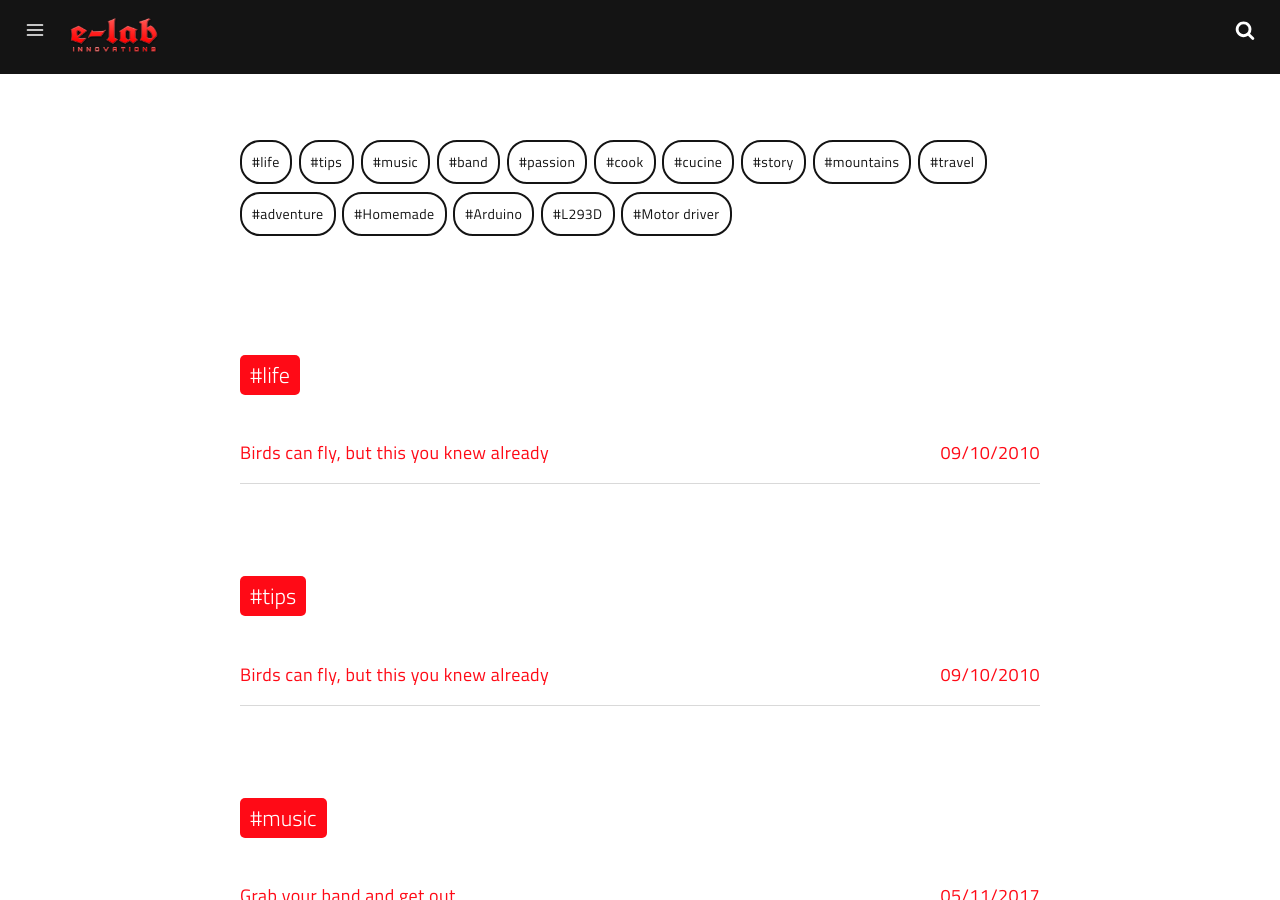
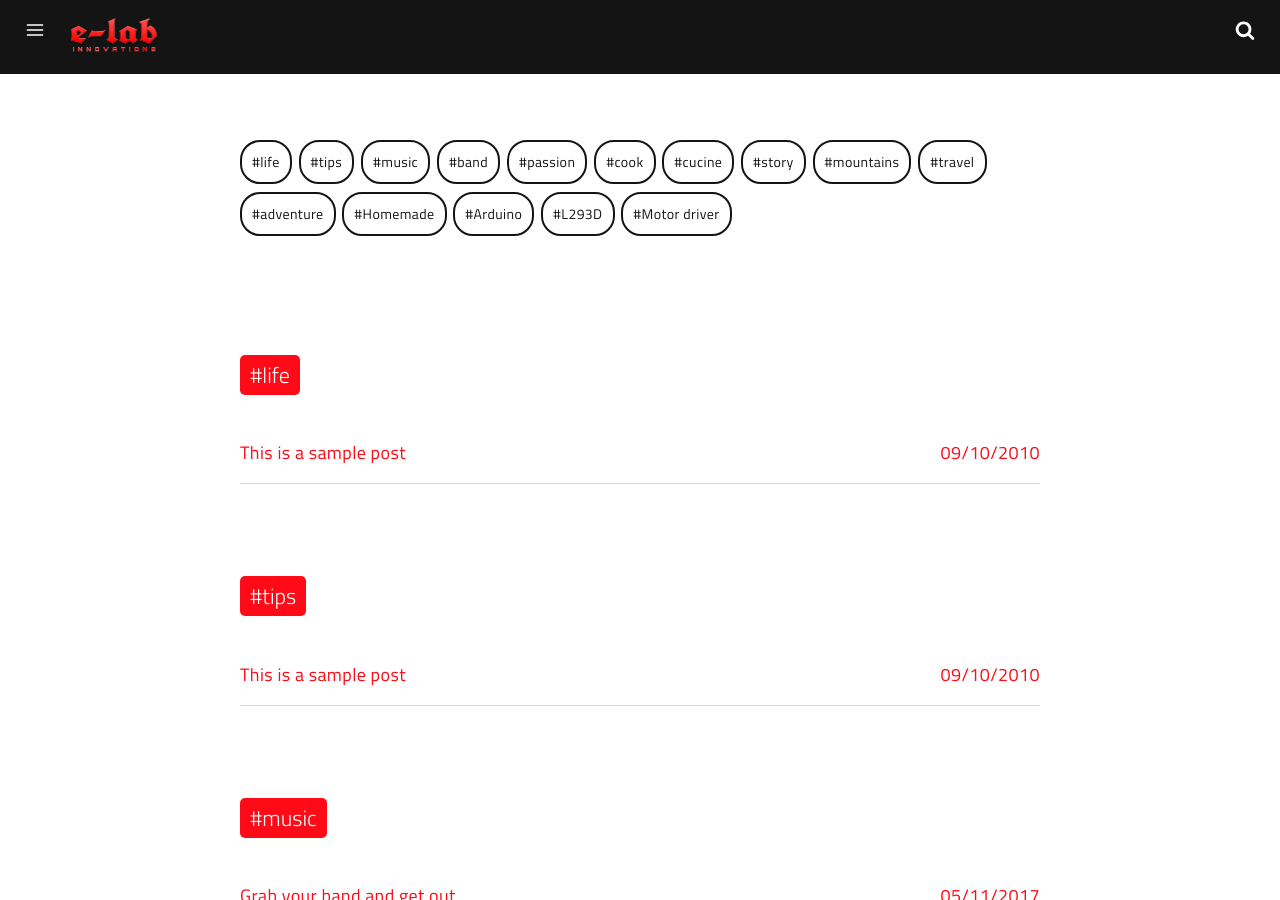
Before and after one commit to e-labInnovations/e-labInnovations.github.io, a Jekyll site: the page built from tags.html, in a window 1280 px wide and 900 px high. Built offline with Jekyll 4.4.1, drawn with Linux system fonts in a browser that asks for light colours; a script that is not in the unit is left out.

Commit message:
Update 2019-09-09-birds-can-fly-but-this-you-knew-already.md
Title changed

```diff
--- a/_posts/2019-09-09-birds-can-fly-but-this-you-knew-already.md
+++ b/_posts/2019-09-09-birds-can-fly-but-this-you-knew-already.md
@@ -1,7 +1,7 @@
 ---
 date: 2010-09-10 12:26:40
 layout: post
-title: Birds can fly, but this you knew already
+title: This is a sample post
 subtitle: Lorem ipsum dolor sit amet, consectetur adipisicing elit.
 description: Lorem ipsum dolor sit amet, consectetur adipisicing elit, sed do eiusmod tempor incididunt ut labore et dolore magna aliqua.
 image: https://res.cloudinary.com/dm7h7e8xj/image/upload/v1559825145/theme16_o0seet.jpg
```
